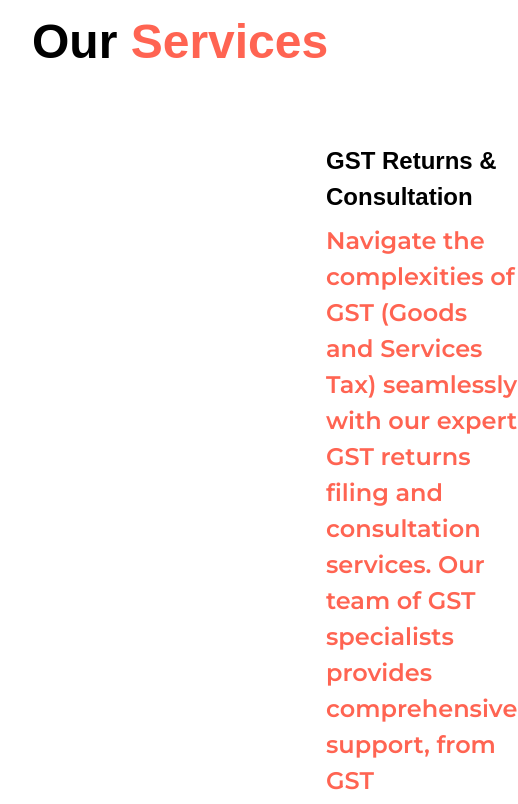
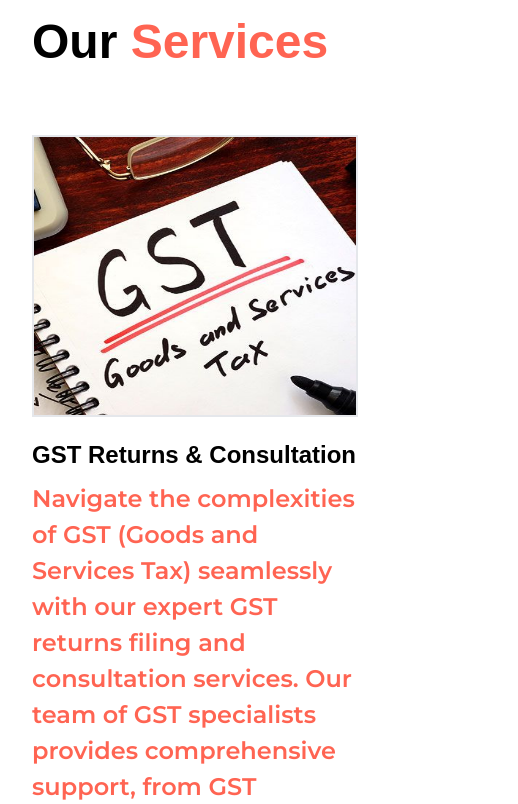
Before and after one commit to Rashid-Hashim-Shaikh/cavrsa, a React (Vite) app: page / in a window 390 px wide. Shown: the part 1780-2584 px from the top of the page, 518 px wide, since content can reach past the window. Built offline with nearby package versions, Linux system fonts and the light colour scheme; a web font is replaced by a local one.

Commit message:
:bug: Fix mobile responsive issue

```diff
--- a/src/components/PopularServiceCard.jsx
+++ b/src/components/PopularServiceCard.jsx
@@ -1,8 +1,8 @@
 import React from "react";
 
-const PopularServiceCard = ({imgURL, title, description }) => {
+const PopularServiceCard = ({imgURL, title, description, id }) => {
   return (
-    <div className='flex even:flex-row-reverse gap-3 w-full max-sm:w-full items-center'>
+    <div className={`flex ${id % 2 === 0 ? "flex-row": "flex-row-reverse"} gap-3 w-full max-sm:w-full max-sm:flex-col items-center`}>
       <img src={imgURL} alt={title} className='w-[564px] h-[282px] border-2 aspect-square' />
       <div>
       <h3 className='mt-2 text-2xl leading-normal font-semibold font-palanquin'>
```
